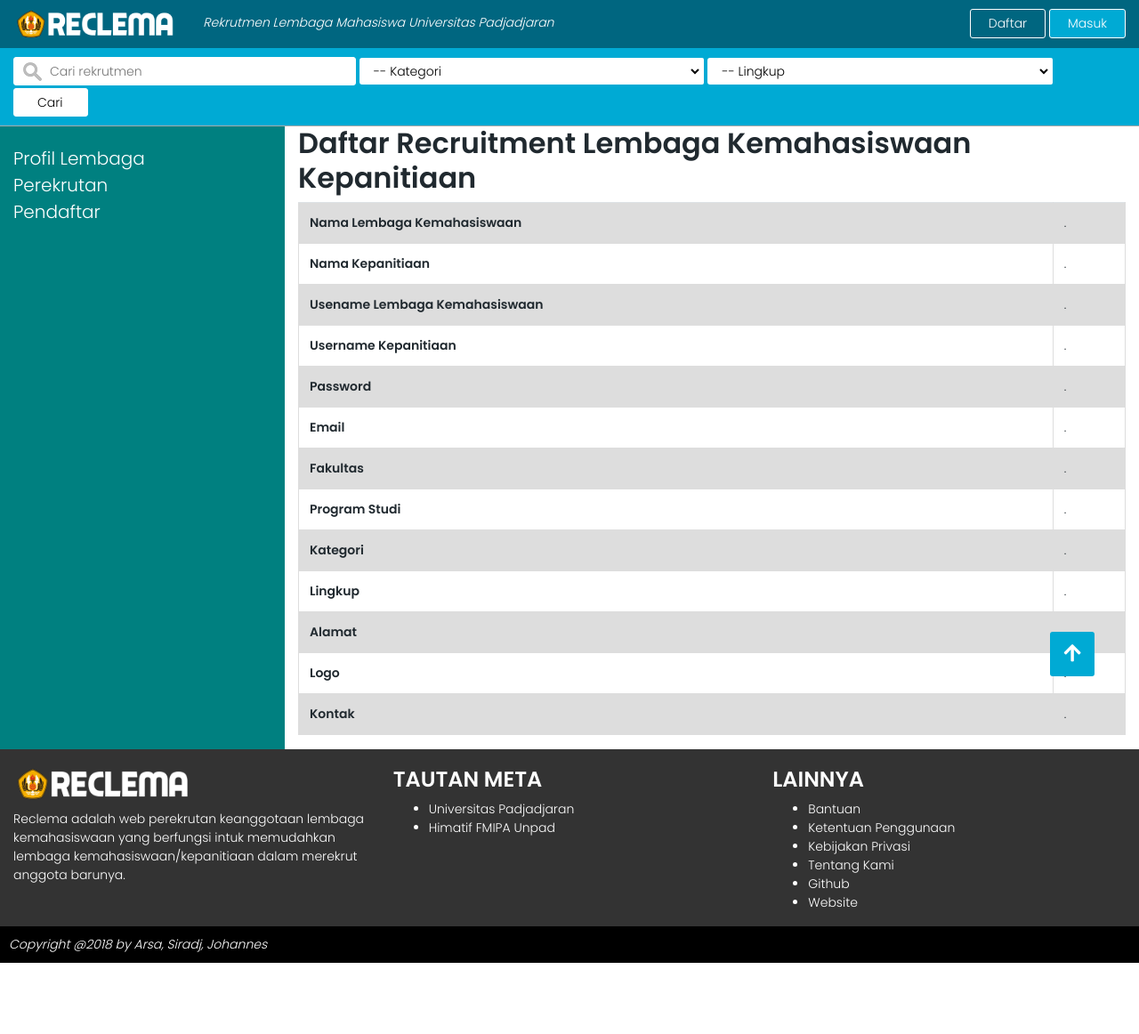
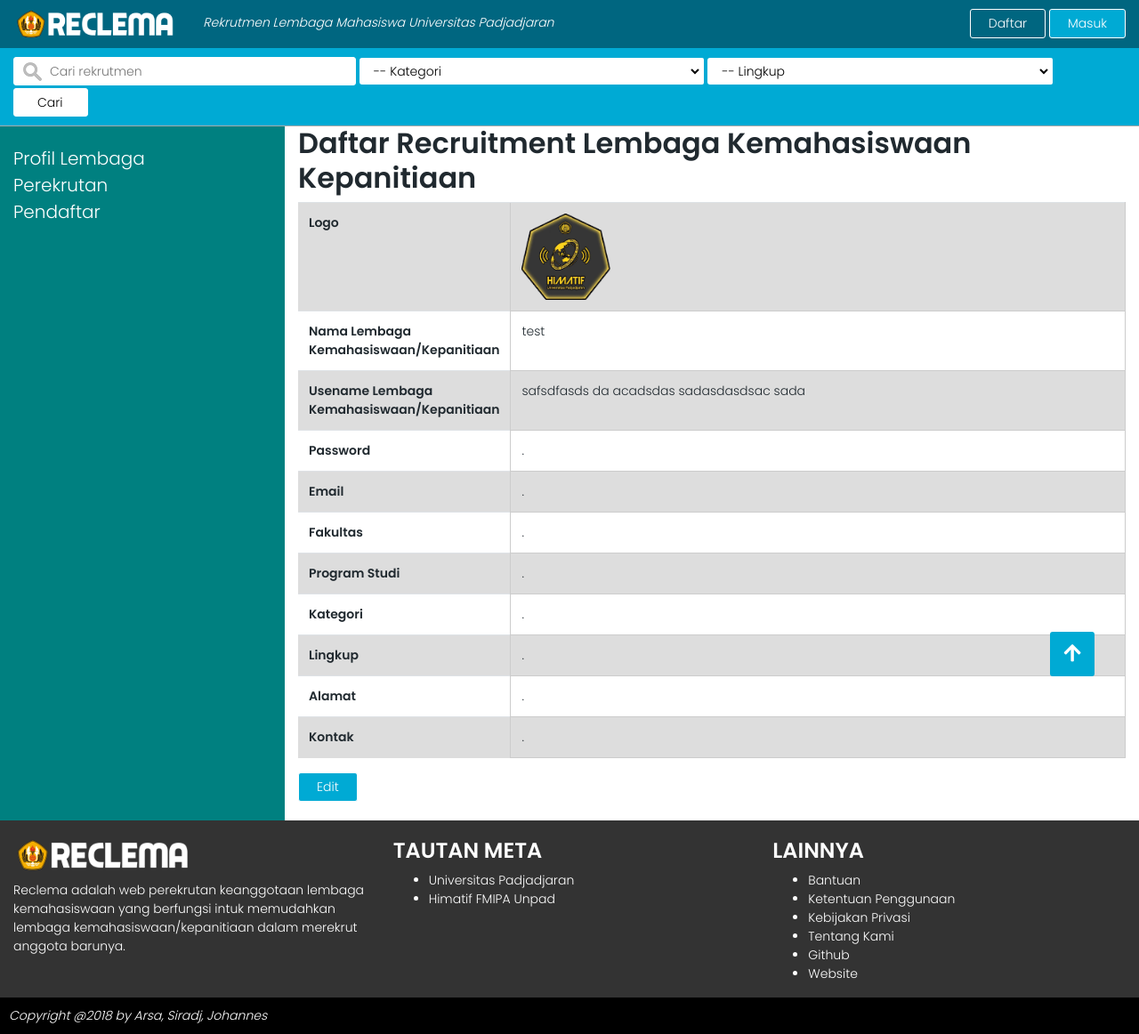
Before and after one commit to fadillaharsa/pwproject, a CodeIgniter app: page /pwproject/index.php/lk_profil/index in a window 1280 px wide. Shown: the whole page at 89% size. Before the commit the page ends 1082 px from the top, so only its background shows below. Run offline with CodeIgniter, Linux system fonts and the light colour scheme; some libraries are stand-ins or nearby versions.

Commit message:
beresin lk_profil

```diff
--- /dev/null
+++ b/Reclema/application/controllers/Lk_profil_edit.php
@@ -0,0 +1,6 @@
+<?php
+class Lk_profil_edit extends CI_Controller{
+	function index(){
+		$this->load->view("lk_profil_edit");
+	}
+}
--- a/Reclema/application/views/lk_perekrutan.php
+++ b/Reclema/application/views/lk_perekrutan.php
@@ -63,8 +63,7 @@ include "part/function_header.php";
 						<td>.</td>
 					</tr>
 			</table>
-
-			</div>
+		</div>
 	</div>
 </div>
 
--- a/Reclema/application/views/lk_profil.php
+++ b/Reclema/application/views/lk_profil.php
@@ -11,20 +11,17 @@ include "part/function_header.php";
 			<h2>Daftar Recruitment Lembaga Kemahasiswaan Kepanitiaan</h2>
 			<table class="table">
 					<tr>
-						<th>Nama Lembaga Kemahasiswaan</th>
-						<td>.</td>
+						<th>Logo</th>
+						<td><img width="100px" src="<?php echo base_url()?>/content/himatif.png"></td>
+					</tr>
+
+					<tr>
+						<th>Nama Lembaga Kemahasiswaan/Kepanitiaan</th>
+						<td>test</td>
 					</tr>
 					<tr>
-						<th>Nama Kepanitiaan</th>
-						<td>.</td>
-					</tr>
-					<tr>
-						<th>Usename Lembaga Kemahasiswaan</th>
-						<td>.</td>
-					</tr>
-					<tr>
-						<th>Username Kepanitiaan</th>
-						<td>.</td>
+						<th>Usename Lembaga Kemahasiswaan/Kepanitiaan</th>
+						<td>safsdfasds da acadsdas  sadasdasdsac sada</td>
 					</tr>
 					<tr>
 						<th>Password</th>
@@ -55,14 +52,11 @@ include "part/function_header.php";
 						<td>.</td>
 					</tr>
 					<tr>
-						<th>Logo</th>
-						<td>.</td>
-					</tr>
-					<tr>
 						<th>Kontak</th>
 						<td>.</td>
 					</tr>
 			</table>
+			<button class="tombol tombolwarna2" type="submit">Edit</button><br><br>
 		</div>
 
 	</div>
--- a/Reclema/stylesheet/ourcss.css
+++ b/Reclema/stylesheet/ourcss.css
@@ -121,6 +121,16 @@ html{
 	border: 2px solid white;
 	padding: 2px 10px;
 	margin-bottom:3px;
+}
+.rcorners3 {
+  border-radius: 3px;
+  border: 1px solid white;
+  padding: 4.5px 12px;
+  height: auto;
+  background-position: 10px;
+  background-repeat: no-repeat;
+  margin-bottom:3px;
+  width: 100%;
 }
 
 /* ---------------- CSS SUBMIT HEADER -----------------*/
@@ -411,7 +421,6 @@ ul.bxslider {
 
 .tabel {
   border: 1px solid black;
-  width: 70%;
   height: 500px;
 }
 
@@ -437,15 +446,22 @@ ul.bxslider {
 
 .tabel {
   border-collapse: collapse;
-  width: 80%;
 }
 
-td, th {
-  border: 1px solid #dddddd;
+td {
+  border: 1px solid #ccc;
+  text-align: left;
+  padding: 8px;
+  width: 100%;
+}
+
+th {
+  border: 1px solid #ccc
   text-align: left;
   padding: 8px;
 }
 
+
 tr:nth-child(odd) {
   background-color: #dddddd;
 }
```
